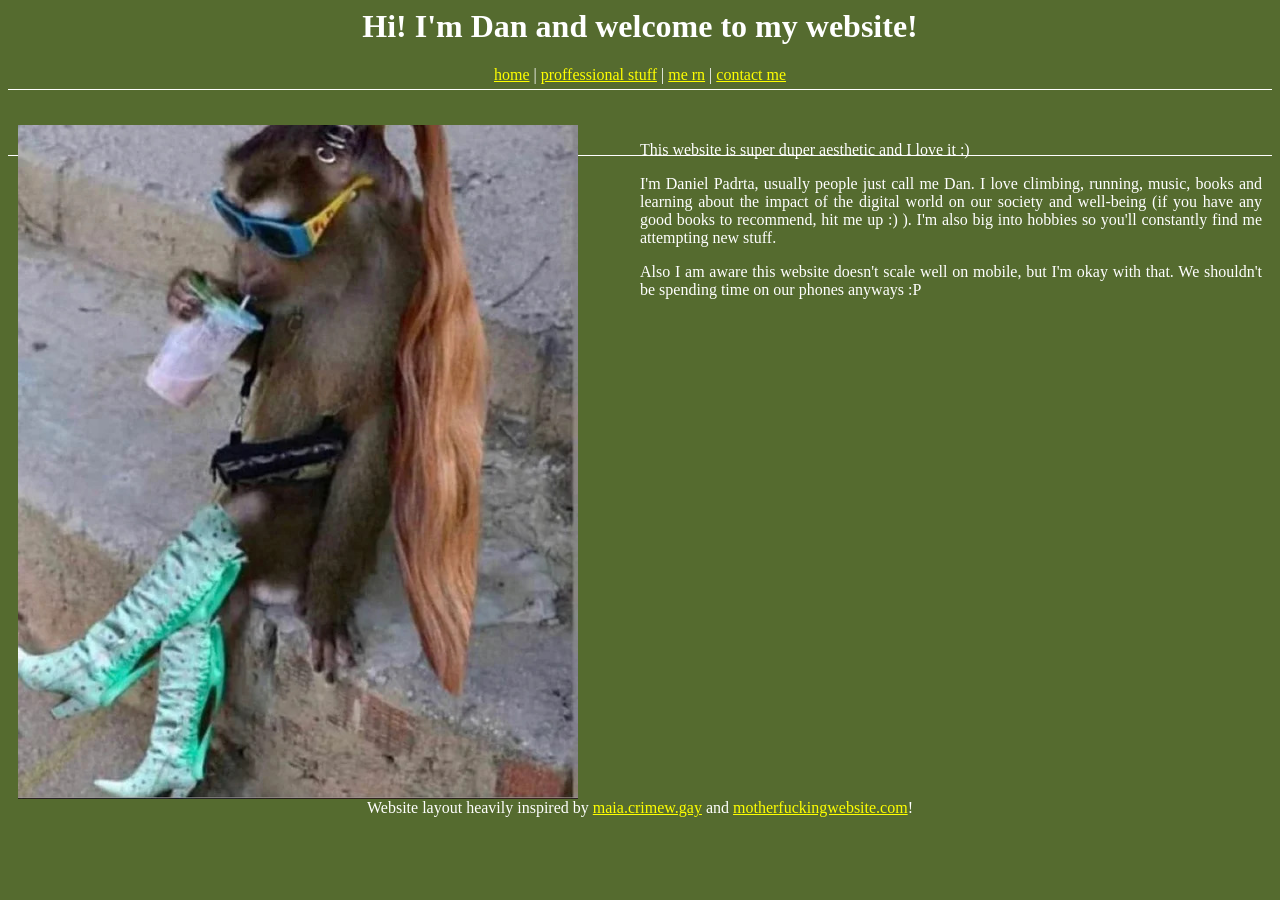
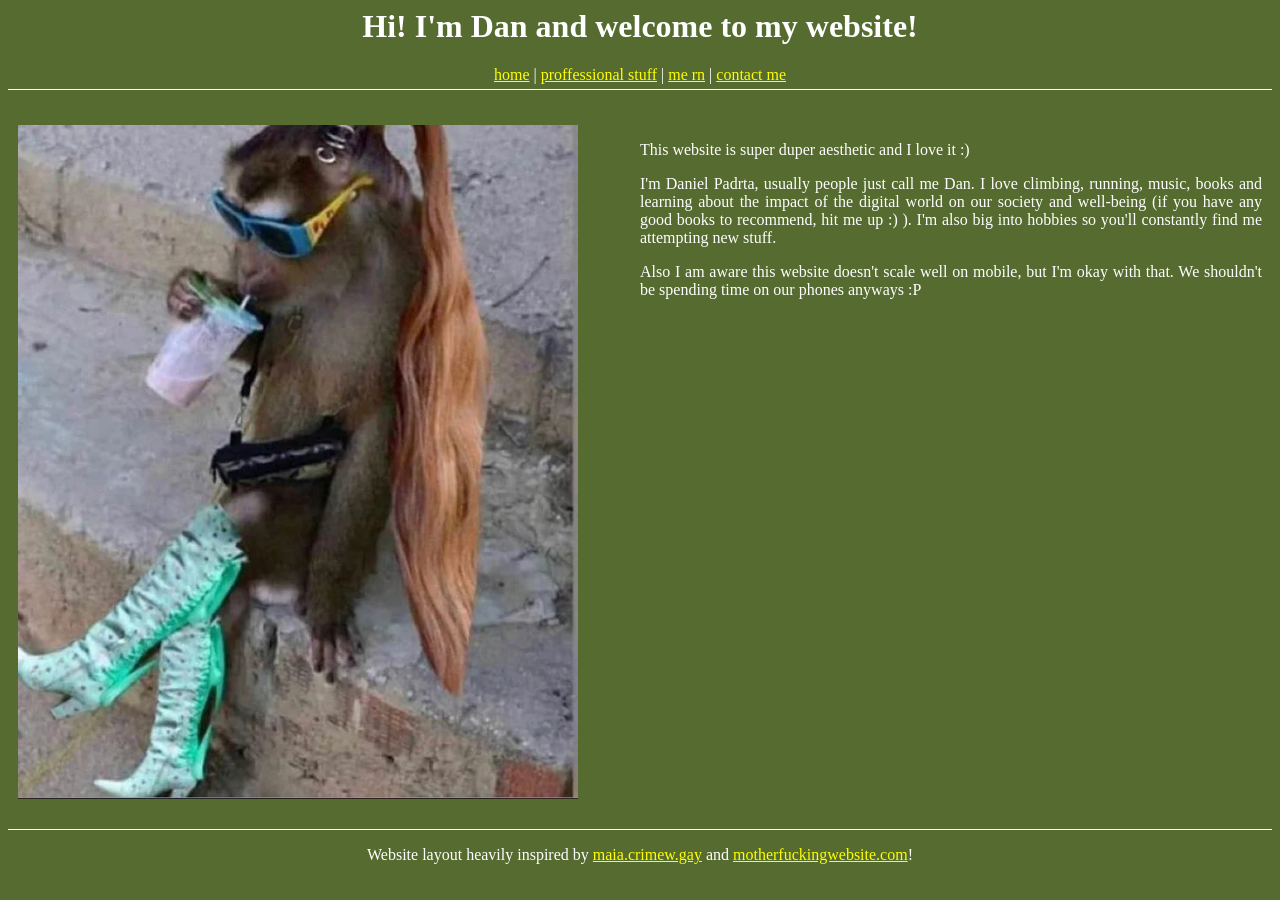
Before and after one commit to danpadcz/danpadcz.github.io, a Jekyll site: the page built from index.html, in a window 1280 px wide. Built offline with Jekyll 4.4.1, drawn with Linux system fonts in a browser that asks for light colours.

Commit message:
Try to fix broken footer

```diff
--- a/_layouts/ilikegreen.html
+++ b/_layouts/ilikegreen.html
@@ -16,7 +16,7 @@
             <a href="/contactmeee.html">contact me</a>
         </nav>
     </header>
-    <div style="padding: 10px;">
+    <div style="padding: 10px; overflow: auto;">
         {{ content }}
     </div>
     <footer id="site_footer">
--- a/index.html
+++ b/index.html
@@ -14,7 +14,7 @@ layout: ilikegreen
         Also I am aware this website doesn't scale well on mobile, but I'm okay with that. We shouldn't be spending time on our phones anyways :P
     </p>
     </div>
-<div style="width: 50%; float:right;">
+<div style="width: 50%; float:left;">
     <img src="assets/me.jpg" alt="Picture of a monkey sitting cross-legged drinking a milshake with boots, a long ponytail, sunglasses and a handbag very obviously photoshopped on" style="width:90%; margin-left: auto; margin-right: auto;">
 </div>
 </div>
```
